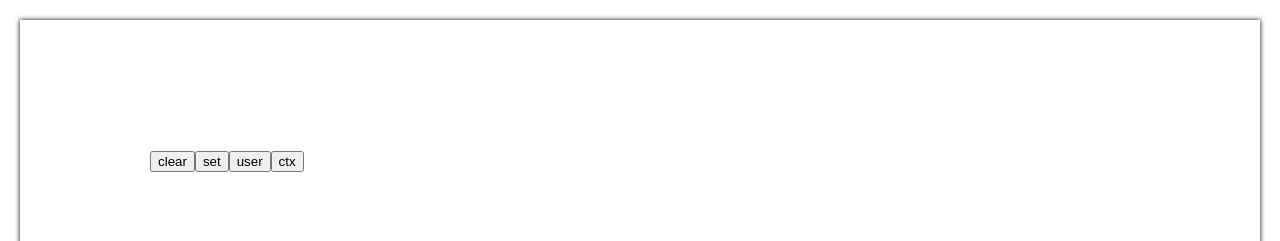
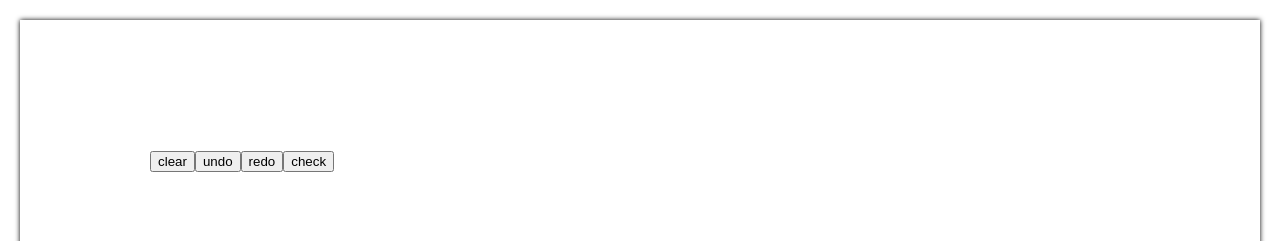
Before and after one commit to rr1me/sketch-service, a React (Create React App) app: page / in a window 1280 px wide. Shown: the top 241 px of the page. Built offline with nearby package versions, Linux system fonts and the light colour scheme.

Commit message:
undo redo skeleton

```diff
--- a/src/App.tsx
+++ b/src/App.tsx
@@ -6,24 +6,16 @@ function App() {
 
 	let ctx: CanvasRenderingContext2D = {} as CanvasRenderingContext2D;
 
-	// if (canvas.current) ctx = canvas.current.getContext('2d')!;
-
 	useEffect((): void => {
 		if (canvas.current) {
-			console.log('lol');
 			ctx = canvas.current.getContext('2d')!;
-			// ctx.getContextAttributes().willReadFrequently = true;
-			// ctx.getImageData(fixRatio, fixRatio, res[1], res[0])
-			// ctx.getImageData(fixRatio, fixRatio, res[1], res[0])
 		}
+
 		// console.log(window.innerHeight, window.innerWidth);
 		// console.log(window.screen.height, window.screen.width);
 		// console.log(window.screen);
+
 	}, [ctx]);
-
-	// useEffect(() => {
-	// 	console.log('rerender');
-	// })
 
 	const pos = { x: 0, y: 0 };
 
@@ -34,15 +26,31 @@ function App() {
 		window.innerWidth - fixRatio,
 	];
 
-	const setPosition = (e: React.MouseEvent) => {
+	// const clicked = useRef(false);
+
+	const [index, setIndex] = useState<number>(-1);
+
+	const mouseDown = (e: React.MouseEvent) => {
+		// console.log('?');
 		if (!canvas.current) return;
+
+
+
 		const c = 20;
 		pos.x = e.clientX - c;
 		pos.y = e.clientY - c;
 	};
 
-	const draw = (e: React.MouseEvent) => {
-		// console.log(ctx);
+	const [saves, setSaves] = useState<string[]>([]);
+
+	const mouseUp = () => {
+		console.log('1');
+		const items = canvas.current?.toDataURL();
+		setSaves(v=>v.concat(items!))
+		setIndex(v=>v+1);
+	}
+
+	const mouseMove = (e: React.MouseEvent) => {
 		if (e.buttons !== 1 || !ctx) return;
 
 		ctx.beginPath();
@@ -52,7 +60,7 @@ function App() {
 		ctx.strokeStyle = '#ff8500';
 
 		ctx.moveTo(pos.x, pos.y);
-		setPosition(e);
+		mouseDown(e);
 		ctx.lineTo(pos.x, pos.y);
 
 		ctx.stroke();
@@ -60,78 +68,76 @@ function App() {
 
 
 	const clearHandler = () => {
+		setIndex(-1);
+		setSaves([]);
 		ctx.clearRect(0, 0, canvas.current?.width as number, canvas.current?.height as number);
 	};
 
-	const [old, setOld] = useState<string>('');
+	// const setHandler = () => {
+	// 	if (canvas.current) {
+	// 		const x = canvas.current.toDataURL();
+	// 		setSaves(x=>x.concat(x));
+	// 	}
+	// };
 
-	const setHandler = async () => {
-		// ctx = canvas.current?.getContext('2d') as CanvasRenderingContext2D;
-		// ctx.getImageData(fixRatio, fixRatio, res[1], res[0])
-		if (canvas.current) {
-			const x = canvas.current.toDataURL();
-			// await timeout(10)
-			setOld(x);
-			// console.log(ctx, canvas.current);
-			// const img = new Image();
-			// img.src = old;
-			// ctx.drawImage(img, fixRatio, fixRatio);
-			// ctx = canvas.current.getContext('2d', { willReadFrequently: true })!;
-			// ctx = canvas.current?.getContext('2d', { willReadFrequently: true }) as CanvasRenderingContext2D;
-		}
-		// ctx.putImageData(x, fixRatio, fixRatio)
-		// ctx = newCtx;
-	};
+	// const useHandler = async () => {
+	// 	const img = new Image();
+	// 	img.src = saves[index];
+	// 	await img.onload;
+	// 	ctx.clearRect(0, 0, canvas.current?.width as number, canvas.current?.height as number);
+	// 	ctx.drawImage(img, 0, 0);
+	// };
 
-	// function timeout(delay: number) {
-	// 	return new Promise( res => setTimeout(res, delay) );
-	// }
+	const redraw = async (direction:boolean) => {
+		const img = new Image();
 
-	const useHandler = async () => {
-		console.log('use');
-		// ctx.putImageData(old, fixRatio, fixRatio);
-		const img = new Image();
-		img.src = old;
-		// for (let a = 0; a < 16; a++){
-		// 	console.log('fir');
-		// 	// await setTimeout(() => {
-		// 	// 	// console.log('time');
-		// 	// 	// ctx.clearRect(0, 0, canvas.current?.width as number, canvas.current?.height as number);
-		// 	// 	// ctx.drawImage(img, 0, 0);
-		// 	// }, 1000)
-		// 	// await timeout(1000)
-		// 	// console.log('time');
-		// 	ctx.clearRect(0, 0, canvas.current?.width as number, canvas.current?.height as number);
-		// 	await timeout(500)
-		// 	ctx.drawImage(img, 0, 0);
-		// 	console.log('draw');
-		// 	await timeout(500)
-		// }
-
+		img.src = saves[index-(direction ? 1 : -1)];
+		await img.onload;
 		ctx.clearRect(0, 0, canvas.current?.width as number, canvas.current?.height as number);
-		await new Promise( res => setTimeout(res, 0) )
 		ctx.drawImage(img, 0, 0);
 
-	};
+		setIndex(v=>v-(direction ? 1 : -1));
+	}
 
-	const ctxHandler = () => {
-		ctx = canvas.current?.getContext('2d') as CanvasRenderingContext2D;
-	};
+	const undoHandler = () => {
+		// console.log(saves.length, index);
+		// const img = new Image();
+		//
+		// img.src = saves[index-1];
+		// await img.onload;
+		// ctx.clearRect(0, 0, canvas.current?.width as number, canvas.current?.height as number);
+		// ctx.drawImage(img, 0, 0);
+		//
+		// setIndex(v=>v-1);
+		if (index <= 0) return;
+		redraw(true)
+	}
+
+	const redoHandler = () => {
+		// console.log(saves.length, index);
+		if(saves.length-1 <= index) return ;
+		redraw(false)
+
+	}
 
 	return (
 		<div className={s.app} style={{ height: res[0], width: res[1] }}>
 			<div className={s.buttons}>
 				<button onClick={clearHandler}>clear</button>
-				<button onClick={setHandler}>set</button>
-				<button onClick={useHandler}>user</button>
-				<button onClick={ctxHandler}>ctx</button>
+				<button onClick={undoHandler}>undo</button>
+				<button onClick={redoHandler}>redo</button>
+				<button onClick={() => {console.log(saves.length, index)}}>check</button>
 			</div>
 
 			<canvas ref={canvas}
 					height={res[0]} width={res[1]}
 					className={s.canvas}
-					onMouseMoveCapture={draw}
-					onMouseDown={setPosition} onMouseEnter={setPosition} />
+					// onClick={mouseClick}
+					onMouseMoveCapture={mouseMove}
+					onMouseDown={mouseDown}
+					// onMouseEnter={mouseDown}
+					onMouseUp={mouseUp}
+			/>
 		</div>
 	);
 }
```
